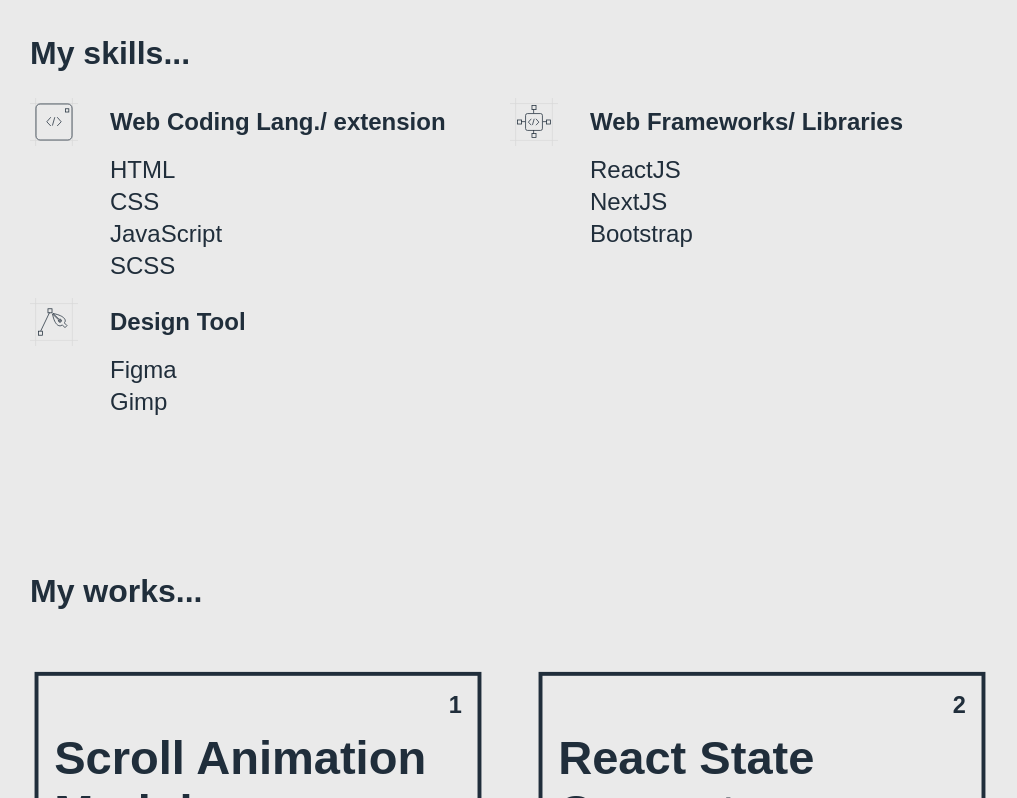
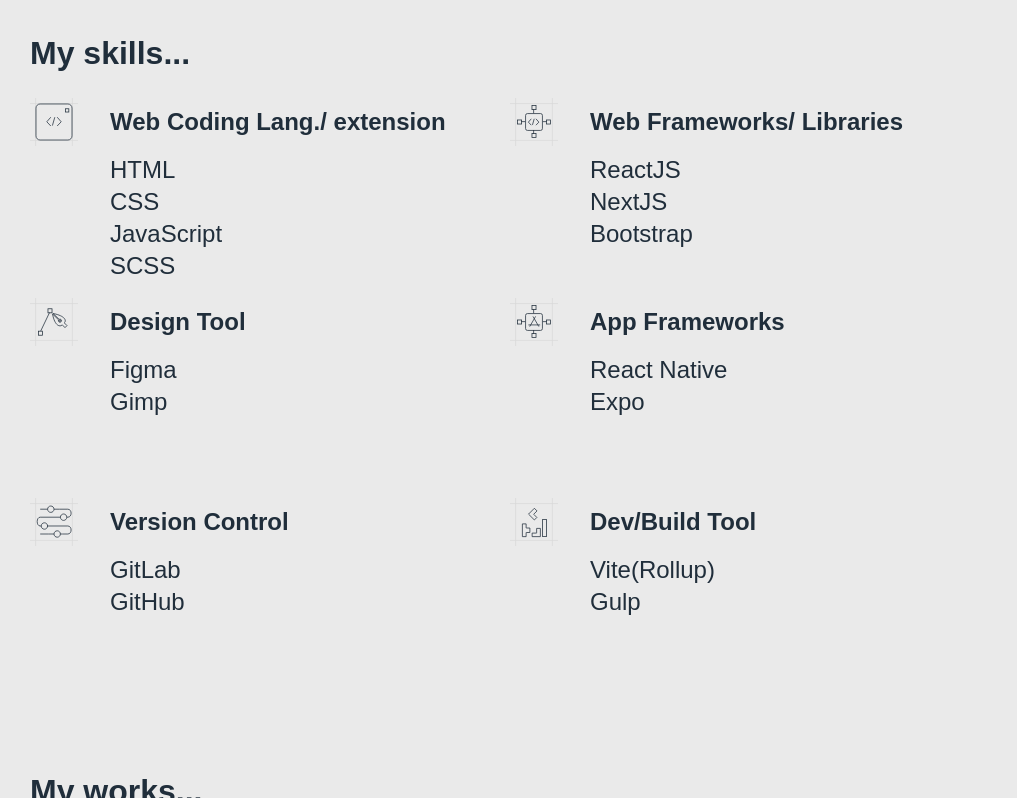
Before and after one commit to r7chardgh/profile, a React (Vite) app: page / in a window 1280 px wide. Shown: the part 921-1719 px from the top of the page, without its empty margins (130-1147 px from the left). Built offline with nearby package versions, Linux system fonts and the light colour scheme; a web font is replaced by a local one.

Commit message:
Fix styles

```diff
--- a/src/section.json
+++ b/src/section.json
@@ -4,6 +4,6 @@
     { "index": 2, "name": "about", "navName": "About" },
     { "index": 3, "name": "skills", "navName": "Skills" },
     { "index": 4, "name": "works", "navName": "Works" },
-    { "index": 5, "name": "contact", "navName": "Contactsd" }
+    { "index": 5, "name": "contact", "navName": "Contact" }
   ]
 }
--- a/src/styles/_base.scss
+++ b/src/styles/_base.scss
@@ -19,9 +19,10 @@
     font-weight: 200;
 }
 #root {
+    transition: background-color 300ms;
     @include themed() {
         color: t($text);
-        background: t($bg);
+        background-color: t($bg);
     }
 }
 
@@ -33,7 +34,6 @@
     max-width: 1920px;
     margin: auto;
     padding-top: 4.5rem;
-    transition: all 0.3s;
 }
 
 a {
@@ -83,12 +83,10 @@
             padding-bottom: 0;
         }
     }
-    &#skills {
-        &.reveal {
-            & .skills-grid {
-                & .skill:nth-of-type(1n + 4) {
-                    display: initial;
-                }
+    &.reveal {
+        & .skills-grid {
+            & .skill:nth-of-type(1n + 4) {
+                display: initial;
             }
         }
     }
@@ -107,6 +105,7 @@
     margin: auto;
     padding: 1.5rem 10rem;
     z-index: 2;
+    transition: background-color 300ms;
     @include themed() {
         background-color: t($bg-header);
     }
@@ -171,6 +170,7 @@
                 height: 100vh;
                 right: 0;
                 top: 0;
+                transition: background-color 300ms;
                 @include themed() {
                     background-color: t($bg-header);
                 }
@@ -353,7 +353,6 @@
                 border: 0.1rem dashed t($bg);
             }
         }
-        transition: all 0.3s;
     }
 }
 
@@ -371,6 +370,17 @@
         width: 100%;
         font-size: 1.5rem;
         border: 0.1rem solid;
+        transition: background-color 300ms;
+        @include themed() {
+            border: 0.1rem solid t($text);
+        }
+        &:hover,
+        &:focus {
+            @include themed() {
+                background-color: t($text);
+                color: t($bg);
+            }
+        }
     }
 }
 
--- a/src/styles/_contact.scss
+++ b/src/styles/_contact.scss
@@ -66,7 +66,7 @@
                 background-color: transparent;
                 overflow: scroll;
                 resize: none;
-                transition: all 0.3s;
+                transition: background-color 300ms;
                 cursor: pointer;
                 &:hover,
                 &:focus {
@@ -129,9 +129,9 @@
     @include themed() {
         fill: t($text);
     }
-    @include breakpoint(sm,max){
+    @include breakpoint(sm, max) {
         width: 1rem;
-        height: 1rem
+        height: 1rem;
     }
 }
 .svg-clipboard {
--- a/src/styles/_skills.scss
+++ b/src/styles/_skills.scss
@@ -5,7 +5,6 @@
     display: grid;
     grid-template-columns: repeat(2, 50%);
     grid-auto-rows: 1fr;
-    transition: all 0.3s;
     @include breakpoint(lg, max) {
         grid-template-columns: 100%;
     }
--- a/src/styles/_work.scss
+++ b/src/styles/_work.scss
@@ -43,7 +43,6 @@
     }
     &__title {
         font-size: 3rem;
-        transition: all 300ms;
         max-height: 10rem;
         text-overflow: ellipsis;
         overflow: hidden;
@@ -62,6 +61,7 @@
         text-decoration: none;
         align-items: center;
         padding: 0.5rem 0.5rem;
+        transition: background-color 300ms;
         @include themed() {
             border: 0.1rem solid t($text);
         }
@@ -92,7 +92,7 @@
     overflow-y: hidden;
     display: flex;
     gap: 2rem;
-    transition: all 0.2s;
+    transition: transform 300ms;
     user-select: none;
 
     cursor: grabbing;
@@ -125,7 +125,7 @@
         padding: 0 0.5rem;
         display: flex;
         align-items: center;
-        transition: all 300ms;
+        transition: background-color 300ms,opacity 300ms;
         &:hover,
         &:focus {
             @include themed() {
```
